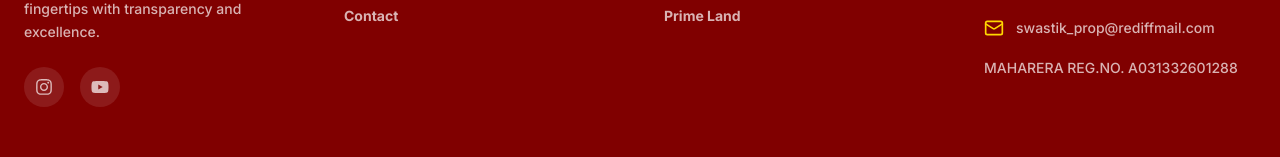
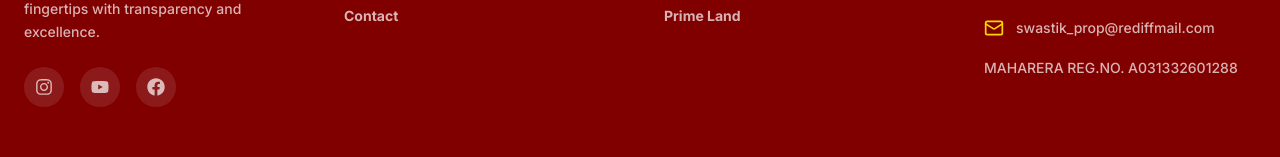
Before and after one commit to AltimaOak/Swastik-Properties, a React (Vite) app: page / in a window 1280 px wide. Shown: the part 3546-3703 px from the top of the page. Built offline with nearby package versions, Linux system fonts and the light colour scheme; no server answers; the database is empty.

Commit message:
added FB acc

```diff
--- a/src/components/Footer.jsx
+++ b/src/components/Footer.jsx
@@ -1,7 +1,7 @@
 import React from 'react';
 import { Link } from 'react-router-dom';
 import { Mail, Phone, MapPin } from 'lucide-react';
-import { FaInstagram, FaYoutube } from 'react-icons/fa';
+import { FaInstagram, FaYoutube, FaFacebook } from 'react-icons/fa';
 
 const Footer = () => {
   return (
@@ -22,6 +22,9 @@ const Footer = () => {
               </a>
               <a href="https://www.youtube.com/@Swastikproperties111" target="_blank" rel="noopener noreferrer" className="w-10 h-10 rounded-full bg-white/10 flex items-center justify-center hover:bg-primary hover:text-red-600 transition-all duration-300">
                 <FaYoutube size={18} />
+              </a>
+              <a href="https://www.facebook.com/p/Swastik-Properties-100091765504804/" target="_blank" rel="noopener noreferrer" className="w-10 h-10 rounded-full bg-white/10 flex items-center justify-center hover:bg-primary hover:text-blue-600 transition-all duration-300">
+                <FaFacebook size={18} />
               </a>
             </div>
           </div>
```
